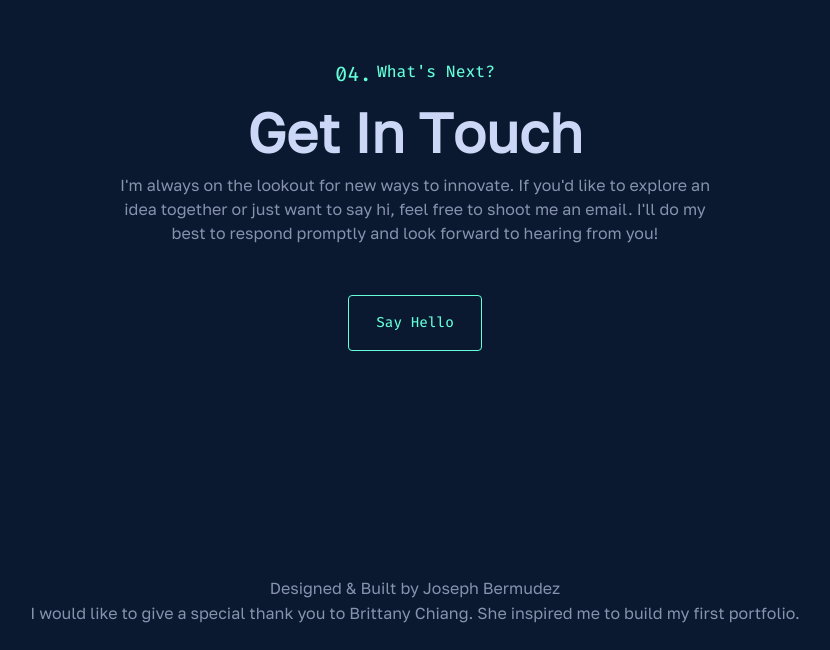
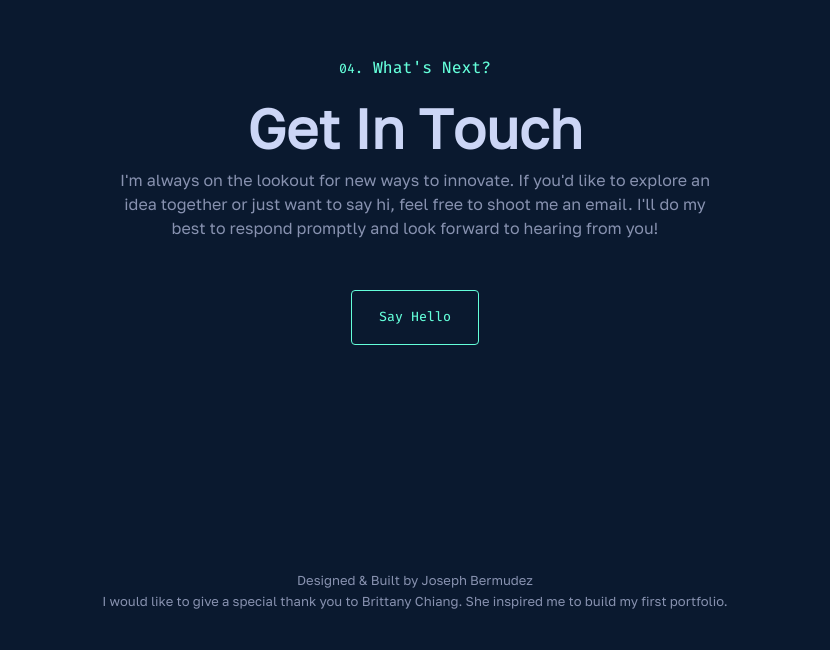
Before and after one commit to JosephBerm/Portfolio, a React (Create React App) app: page / in a window 1280 px wide. Shown: the part 5034-5684 px from the top of the page, without its empty margins (225-1055 px from the left). Built offline with nearby package versions, Linux system fonts and the light colour scheme.

Commit message:
Completed ContactMe Section
completed all styles for the contact me section and improved observer. Not done improving it.

```diff
--- a/src/components/AppFooter.jsx
+++ b/src/components/AppFooter.jsx
@@ -9,7 +9,7 @@ function AppFooter(props) {
 			<div className='normal-footer'>
 				<a href={userProfile.gitHubLink} rel='noopener noreferrer' target='_blank'>
 					<p>Designed &amp; Built by {userProfile.name}</p>
-					<div class='special-thanks'>
+					<div className='special-thanks'>
 						<p>
 							I would like to give a special thank you to Brittany Chiang. She
 							inspired me to build my first portfolio.
--- a/src/components/ContactMe.jsx
+++ b/src/components/ContactMe.jsx
@@ -1,6 +1,8 @@
-import React from "react";
+import React, { useContext } from "react";
+import PortfolioContext from "./../context/portfolioContext";
 
 function ContactMe({ contactRef }) {
+	const { userProfile } = useContext(PortfolioContext);
 	return (
 		<section
 			ref={contactRef}
@@ -15,7 +17,7 @@ function ContactMe({ contactRef }) {
 			</p>
 			<a
 				className='button email-link'
-				href='mailto:jcbtechs@gmail.com'
+				href={`mailto:${userProfile.email}`}
 				rel='noopener noreferrer'
 				target='_blank'>
 				Say Hello
--- a/src/components/Navbar.jsx
+++ b/src/components/Navbar.jsx
@@ -12,7 +12,14 @@ function Navbar(props) {
 	useEffect(() => {
 		const sections = [...document.querySelectorAll(".section")];
 		router.linkRoutesTo(sections);
-		observeSection(sections);
+		const thresholdMap = {
+			about: 0.2,
+			jobs: 0.2,
+			projects: 0.1,
+			"other-projects": 0.1,
+			contact: 0.4,
+		};
+		observeSection(sections, thresholdMap);
 	}, []);
 
 	useEffect(() => {
--- a/src/css/AppFooter.css
+++ b/src/css/AppFooter.css
@@ -11,3 +11,6 @@
 .app-footer a {
 	padding: 10px;
 }
+.app-footer p {
+	font-size: clamp(var(--fz-xxs), 5vw, var(--fz-xs));
+}
--- a/src/css/ContactSection.css
+++ b/src/css/ContactSection.css
@@ -1,6 +1,6 @@
 .contact_section {
 	max-width: 600px;
-	margin: 0px auto 100px;
+	margin: 0px auto 50px;
 	text-align: center;
 }
 .contact_section .section-header.lineless {
@@ -11,17 +11,38 @@
 	font-size: var(--fz-md);
 	font-weight: 400;
 }
+.contact_section .section-header.lineless::before {
+	bottom: 1px;
+	font-size: var(--fz-xs);
+	margin-right: 5px;
+}
 
 .contact_section .title {
 	font-size: clamp(35px, 5vw, 55px);
 }
 
 .contact_section p {
+	font-size: clamp(var(--fz-xs), 5vw, var(--fz-md));
 	line-height: 1.5;
 }
 
 .contact_section .button.email-link {
 	padding: 2rem 2.75rem;
-	font-size: var(--fz-s);
+	font-size: var(--fz-xs);
 	margin-top: 50px;
 }
+
+@media screen and (min-width: 480px) {
+	.contact_section .section-header.lineless::before {
+		margin-right: 10px;
+		bottom: 0px;
+	}
+}
+
+@media screen and (min-width: 768px) {
+	.contact_section {
+		margin: 0px auto 100px;
+	}
+}
+@media screen and (min-width: 1080px) {
+}
--- a/src/services/portfolioInformation.js
+++ b/src/services/portfolioInformation.js
@@ -7,6 +7,11 @@ const userProfile = {
 	objective:
 		"As a software engineer, I have a deep passion for crafting one-of-a-kind digital experiences that captivate users and deliver measurable results. I thrive on working with innovative companies and products that push the boundaries of what's possible in the tech world.",
 	gitHubLink: "https://github.com/JosephBerm",
+	email: "jcbtechs@gmail.com",
+	linkedinLink: "https://www.linkedin.com/in/joseph-bermudez-3rd",
+	twitterLink: "https://twitter.com/J0edyy",
+	instagramLink: "https://www.instagram.com/j0edy",
+	codepenLink: "",
 };
 
 const workExperience = [
--- a/src/services/sectionObserver.js
+++ b/src/services/sectionObserver.js
@@ -1,18 +1,17 @@
-function callBack(entries) {
-	entries.forEach((entry) => {
-		entry.target.classList.toggle("activated", entry.isIntersecting);
-		if (entry.isIntersecting) observer.unobserve(entry.target);
+export default function observe(sections, thresholdMap) {
+	const observers = sections.map((s) => {
+		const observer = new IntersectionObserver(
+			(entries) => {
+				entries.forEach((entry) => {
+					entry.target.classList.toggle("activated", entry.isIntersecting);
+					if (entry.isIntersecting) observer.unobserve(entry.target);
+				});
+			},
+			{ threshold: thresholdMap[s.id] }
+		);
+		observer.observe(s);
+		return observer;
 	});
+
+	return observers;
 }
-
-let options = {
-	threshold: 0.17,
-};
-
-const observer = new IntersectionObserver(callBack, options);
-
-export default function observe(sections) {
-	sections.forEach((s) => {
-		observer.observe(s);
-	});
-}
```
Also changed, not shown: md/latestTasks.md (+2 -0 lines).
